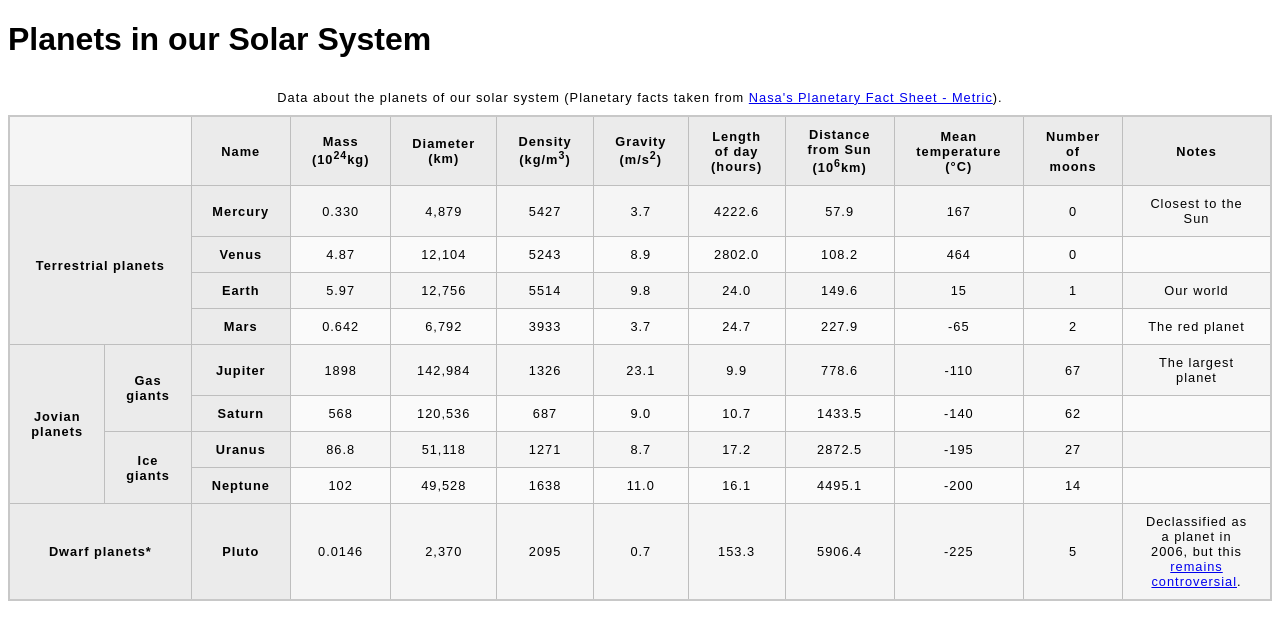
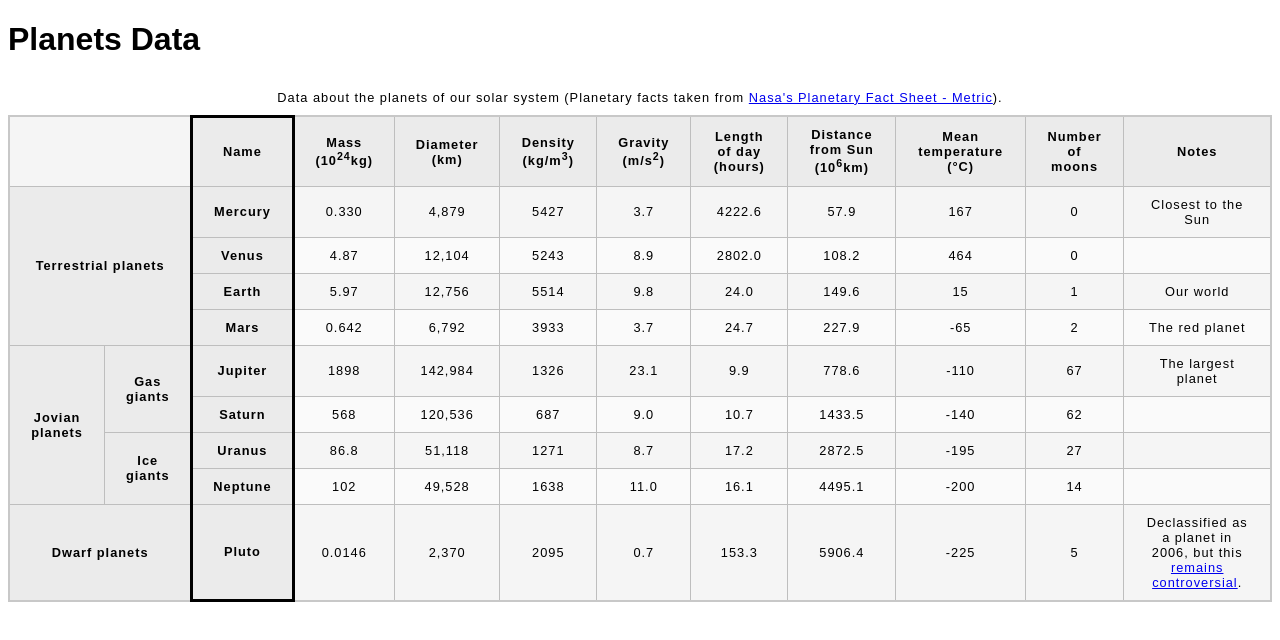
Before and after one commit to 100957039/inft1206sec6, a plain HTML site: page assignments/a2p2.html in a window 1280 px wide. Drawn offline with Linux system fonts and the light colour scheme.

Commit message:
Updated a2p2.html version 6
Added solid border around the planet names column.
Changed the header above the table.

```diff
--- a/assignments/a2p2.html
+++ b/assignments/a2p2.html
@@ -13,11 +13,16 @@
     -->
   </head>
   <body>
-    <h1>Planets in our Solar System</h1>
+    <h1>Planets Data</h1>
     <table>
         <caption>
             Data about the planets of our solar system (Planetary facts taken from <a href="http://nssdc.gsfc.nasa.gov/planetary/factsheet/">Nasa's Planetary Fact Sheet - Metric</a>).
         </caption>
+        <colgroup>
+            <col >
+            <col >
+            <col style="border: solid;">
+        </colgroup>
         <thead>
             <tr>
                 <td colspan="2"></td>
@@ -135,7 +140,7 @@
                 <td></td>
             </tr>
             <tr>
-                <th colspan="2" scope="row">Dwarf planets*</th>
+                <th colspan="2" scope="row">Dwarf planets</th>
                 <th>Pluto</th>
                 <td>0.0146</td>
                 <td>2,370</td>
@@ -148,7 +153,6 @@
                 <td>Declassified as a planet in 2006, but this <a href="http://www.usatoday.com/story/tech/2014/10/02/pluto-planet-solar-system/16578959/">remains controversial</a>.</td>
             </tr>
         </tbody>
-
     </table>
 
   </body>
```
